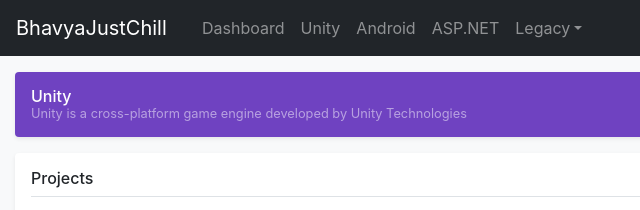
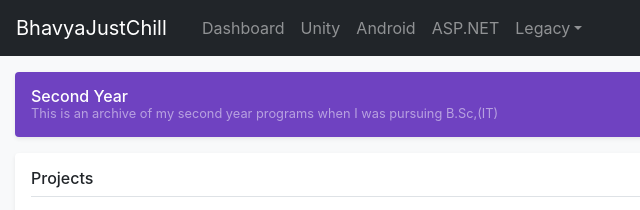
Before and after one commit to bhavyajustchill/bhavyajustchill.github.io, a plain HTML site: page sy.html in a window 1280 px wide. Shown: the top 210 px of the page, 0-640 px from the left. Drawn offline with nearby package versions, Linux system fonts and the light colour scheme.

Commit message:
changed placeholders for legacy pages

```diff
--- a/sy.html
+++ b/sy.html
@@ -74,8 +74,8 @@
   <main role="main" class="container">
     <div class="d-flex align-items-center p-3 my-3 text-white-50 bg-purple rounded shadow-sm">
       <div class="lh-100">
-        <h6 class="mb-0 text-white lh-100">Unity</h6>
-        <small>Unity is a cross-platform game engine developed by Unity Technologies</small>
+        <h6 class="mb-0 text-white lh-100">Second Year</h6>
+        <small>This is an archive of my second year programs when I was pursuing B.Sc,(IT)</small>
       </div>
     </div>
 
```
Also changed, not shown: fy.html (+2 -2 lines), ty.html (+2 -2 lines).
